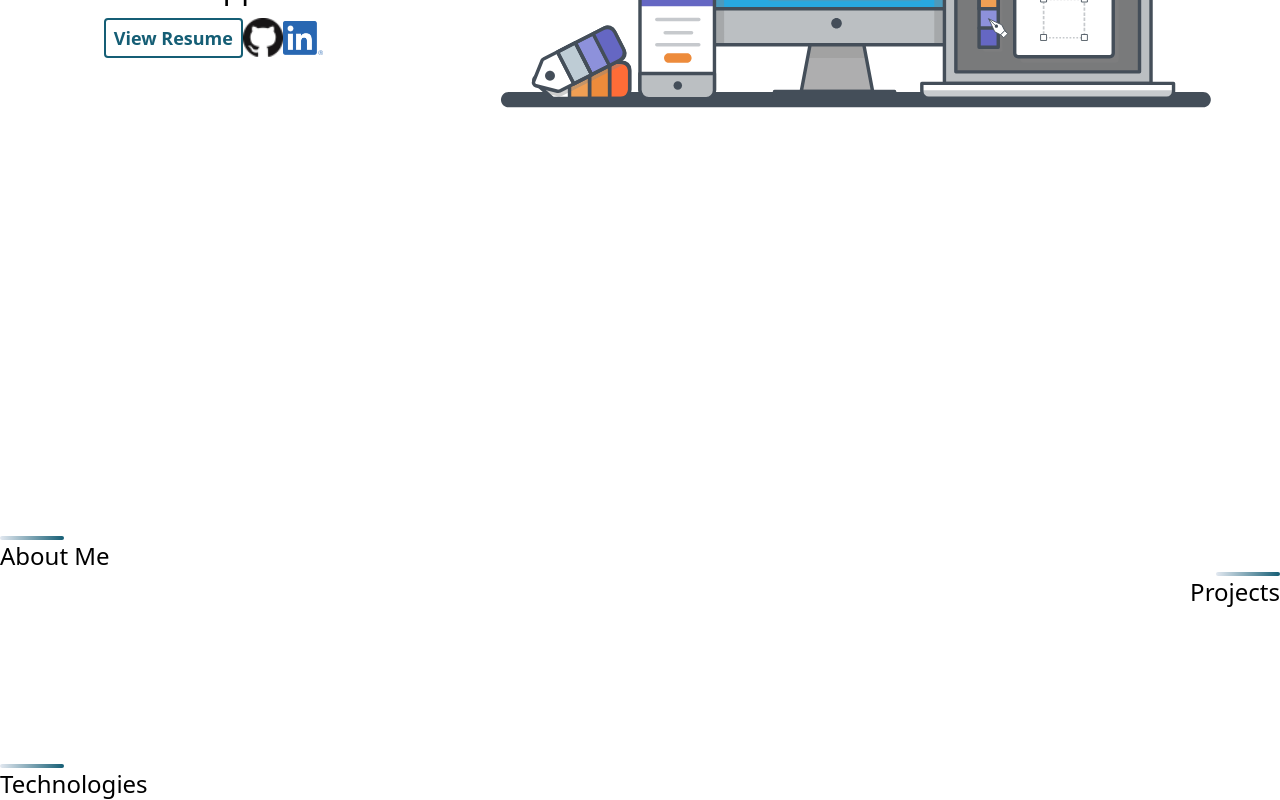
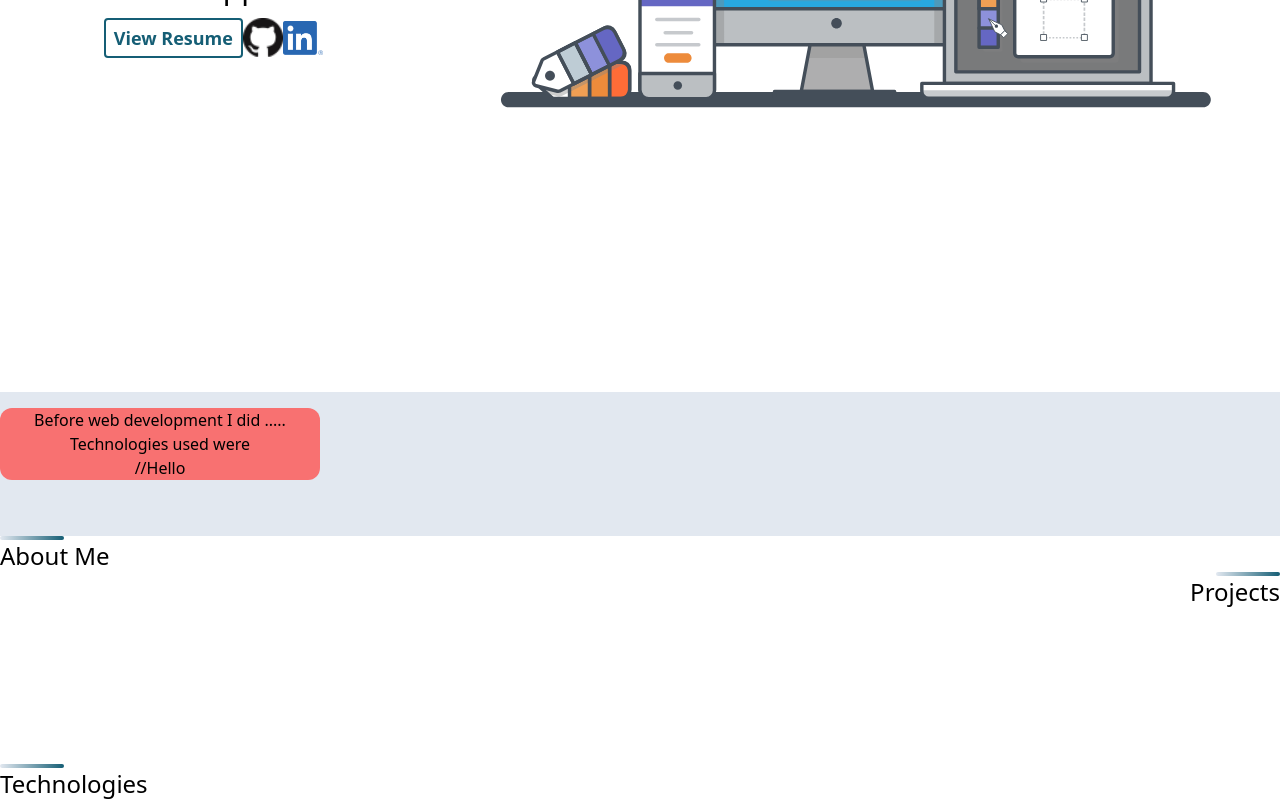
Before and after one commit to ktaulman/2022-portfolio-website-react, a React (Vite) app: page / in a window 1280 px wide. Shown: the part 509-1309 px from the top of the page. Built offline with nearby package versions, Linux system fonts and the light colour scheme.

Commit message:
final push prior to branch

```diff
--- a/src/components/Card.jsx
+++ b/src/components/Card.jsx
@@ -1,9 +1,12 @@
 import React from "react";
 
-export default function Card ({size, classes, children}){
+export default function Card ({size, classes, children, title,direction,description}){
     //rendersizer
-    const calculateSize=(cardSize,classes)=>{
+    const calculateCSS=(cardSize,direction,rootClass)=>{
             let size;
+            let dir;
+            let root;
+            //compute cardSize
             switch(cardSize){
                 case 'sm':
                     size= 'w-64'
@@ -21,13 +24,38 @@ export default function Card ({size, classes, children}){
                     size="w-64"
                     break;
             }
-            return size+classes;
+            //compute direction
+            switch(direction){
+                case 'vertical':
+                    dir='flex flex-col justify-center items-center'
+                    break;
+                default:
+                    dir="flex flex-row justify-start items-center"
+                    break;
+            }
+            //compute root cllas
+            root=rootClass?rootClass:''
+
+            size=size+" "+dir+" "+root+" "+"rounded-xl";
+
+            return size;
     }
-    //render
+    function renderDescription(description,css){
+        return description.map(paragraph=><p className={css?css:''}>{paragraph}</p>)
+    }
+
     return(
-        <section className={calculateSize(size)}>
+        <section className={calculateCSS(size,direction,classes.root)}>
+            {/*Title */}
+            <h2 className={classes.title} alt={title}>{title}</h2>
+
+            {/* Description */}
+            {
+                renderDescription(description,classes.description)
+            }
+
+            {/* Flexible Area for Buttons,Icons,Liks */}
             {children}
-            <h3></h3>
         </section>
     )
 }
--- a/src/components/NavBar.jsx
+++ b/src/components/NavBar.jsx
@@ -5,6 +5,7 @@ import { ArrowCircleLeftIcon } from '@heroicons/react/solid'
 export default function NavBar({routes}){
     //access router history
     const location=useLocation();
+
     //helper rendering function
     function renderLink (route,location){
         //conditionally render active page icon
@@ -19,12 +20,15 @@ export default function NavBar({routes}){
     }
     //main
     return(
-        <header className=" bg-cyan-800" >
-            <nav className=" text-white font-medium w-4/5 flex justify-between">
-                {
-                    routes.map(route=>renderLink(route,location))
-                }
+        <header className=" bg-cyan-800 flex justify-center" >
+            {/* Desktop Navigation Menu */}
+            <nav className="w-4/5 text-white font-medium  flex justify-between">
+                {/* Rendering Links */}
+                    {
+                        routes.map(route=>renderLink(route,location))
+                    }
             </nav>
+            {/* Mobile Navigation Menu  */}
         </header>
     )
 }
--- a/src/pages/Home.jsx
+++ b/src/pages/Home.jsx
@@ -5,16 +5,42 @@ import SmallBar from "@/components/SmallBar"
 import homeBannerImage from "@/assets/banner-home.svg"
 import githubLogo from "@/assets/logo-github.png"
 import linkedinLogo from "@/assets/logo-linkedin.png"
+import { AcademicCapIcon } from '@heroicons/react/solid';
 
 export default function Home (){
     //local state
-    const cards=[];
+    const cards=[
+        {
+            size:"md",
+            classes:{
+                root:'bg-red-400',
+                title:'',
+                description:'',
+
+            },
+            direction:'vertical',
+            title:'Cross-Industry Experience',
+            description:['Before web development I did .....','Technologies used were'],
+        }
+    ];
     //rendering
-    function renderCards(){
-        return(
-            <Card
-            />
-        )
+    function renderCards(cards){
+       return cards.map((card)=>{
+                    const {}=card
+                  return(
+                  <Card
+                    key={card}
+                    size="md"
+                    classes={
+                       card.classes
+                    }
+                    direction={card.direction}
+                    description={card.description}
+                  >
+                    //Hello
+                    </Card>
+                  )
+        })
     }
 
     function renderProjects(){}
@@ -65,21 +91,26 @@ export default function Home (){
                         </div>
                     }
                 />
-            {/* Card Panel  */}
-            <Section className="w-full h-36">
+            {/* Card Panel Section */}
+            <Section className="w-full h-36 bg-slate-200 py-4">
                 <h2></h2>
-                {renderCards()}
+                {renderCards(cards)}
             </Section>
+
+            {/* About Me Section  */}
             <Section>
                 <SmallBar/>
                 <h2 className="text-2xl">About Me</h2>
             </Section>
+
+            {/* Projects Section */}
             <Section className="w-full h-48 6">
                 <SmallBar className=" m-auto mr-0"/>
                 <h2 className=' text-right text-2xl'>Projects</h2>
                 {renderProjects()}
                 {/* <button>See More</button> */}
             </Section>
+            {/* Technologies Icons */}
             <Section>
                 <SmallBar/>
                 <h2 className="text-2xl">Technologies</h2>
```
